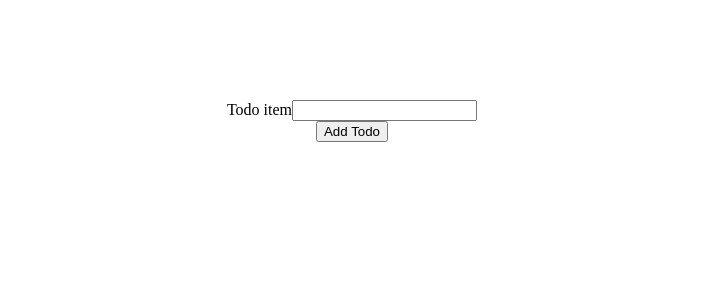
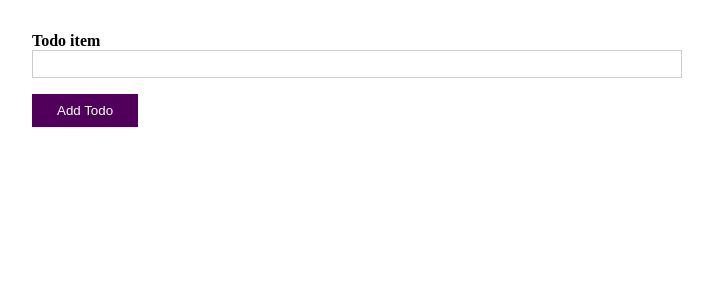
Before and after one commit to shubhanginaik/react_typescript_app, a React (Create React App) app: page / in a window 1280 px wide. Shown: the top 300 px of the page, without its empty margins (288-1001 px from the left). Built offline with nearby package versions, Linux system fonts and the light colour scheme.

Commit message:
added styling

```diff
--- /dev/null
+++ b/src/components/NewTodo.css
@@ -0,0 +1,48 @@
+form {
+    width: 90%;
+    max-width: 40rem;
+    margin: 2rem auto;
+  }
+
+  .form-control {
+    margin-bottom: 1rem;
+  }
+
+  label,
+  input {
+    display: block;
+    width: 100%;
+  }
+
+  label {
+    font-weight: bold;
+  }
+
+  input {
+    font: inherit;
+    border: 1px solid #ccc;
+    padding: 0.25rem;
+  }
+
+  input:focus {
+    outline: none;
+    border-color: #50005a;
+  }
+
+  button {
+    background: #50005a;
+    border: 1px solid #50005a;
+    color: white;
+    padding: 0.5rem 1.5rem;
+    cursor: pointer;
+  }
+
+  button:focus {
+    outline: none;
+  }
+
+  button:hover,
+  button:active {
+    background: #6a0a77;
+    border-color: #6a0a77;
+  }
--- a/src/components/NewTodo.tsx
+++ b/src/components/NewTodo.tsx
@@ -1,4 +1,6 @@
 import React,{useRef} from 'react';
+
+import './NewTodo.css'
 type NewTodoProps = {
     onAddTodo:(todoText:string) => void;//function type
 };
@@ -11,8 +13,8 @@
         console.log(enteredText)
         props.onAddTodo(enteredText);
     };
-    return <form className="todolist" onSubmit={todoSubmitHandler}>
-        <div>
+    return <form  onSubmit={todoSubmitHandler}>
+        <div className="form-control">
             <label htmlFor="todo-text">Todo item</label>
             <input type="text" id="todo-text" ref={textInputRef}/>
         </div>
--- /dev/null
+++ b/src/components/TodoList.css
@@ -0,0 +1,17 @@
+ul {
+    list-style: none;
+    width: 90%;
+    max-width: 40rem;
+    margin: 2rem auto;
+    padding: 0;
+  }
+
+  li {
+    margin: 1rem 0;
+    padding: 1rem;
+    box-shadow: 0 2px 8px rgba(0, 0, 0, 0.26);
+    border-radius: 6px;
+    display: flex;
+    justify-content: space-between;
+    align-items: center;
+  }
--- a/src/components/TodoList.tsx
+++ b/src/components/TodoList.tsx
@@ -1,4 +1,6 @@
 import React from 'react';
+
+import './TodoList.css'
 interface TodoListProps{
     items:{ id:string, text: string}[];
     onDeleteTodo:(id:string) => void;// function type
--- a/src/index.css
+++ b/src/index.css
@@ -4,9 +4,3 @@
 body{
   margin: 0;
 }
-.todolist,ul{
-  display: grid;
-  align-items: center;
-  justify-items: center;
-  margin: 100px;
-}
```
